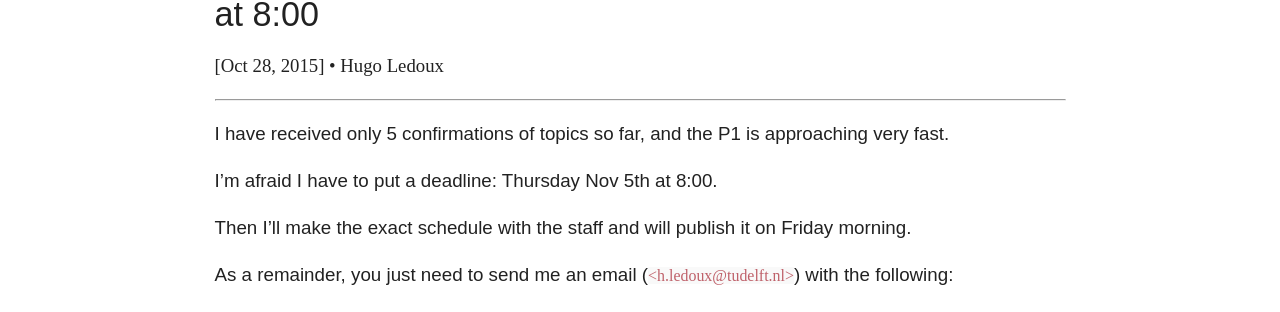
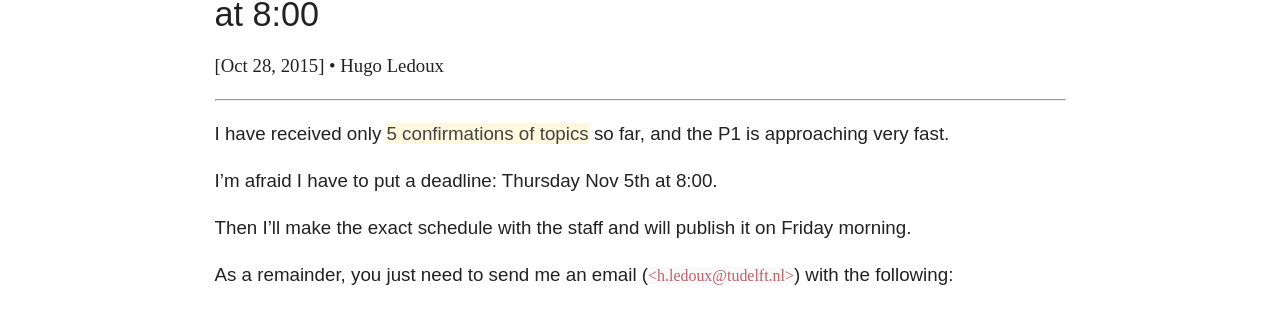
Before and after one commit to tudelft3d/geo2020, a Jekyll site: the page built from _posts/2015-10-28-deadline-submission-details.md, in a window 1280 px wide. Shown: the part 194-506 px from the top of the page. Built offline with Jekyll 4.4.1, drawn with Linux system fonts in a browser that asks for light colours; nearby versions of some CDN libraries; part of the change alters nothing that is shown.

```diff
--- a/_posts/2015-10-28-deadline-submission-details.md
+++ b/_posts/2015-10-28-deadline-submission-details.md
@@ -5,7 +5,7 @@ author: Hugo Ledoux
 date:   2015-10-28 09:16
 ---
 
-I have received only 5 confirmations of topics so far, and the P1 is approaching very fast.
+I have received only [5 confirmations of topics]({{ "/inprogress/" | prepend: site.baseurl }}) so far, and the P1 is approaching very fast.
 
 I'm afraid I have to put a deadline: Thursday Nov 5th at 8:00.
 
```
